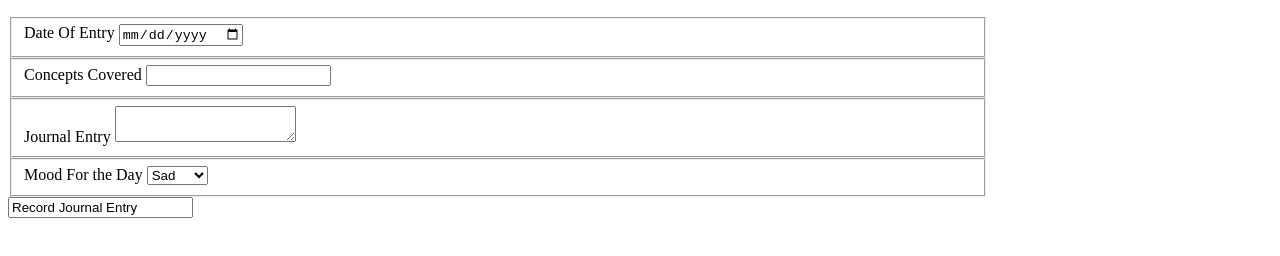
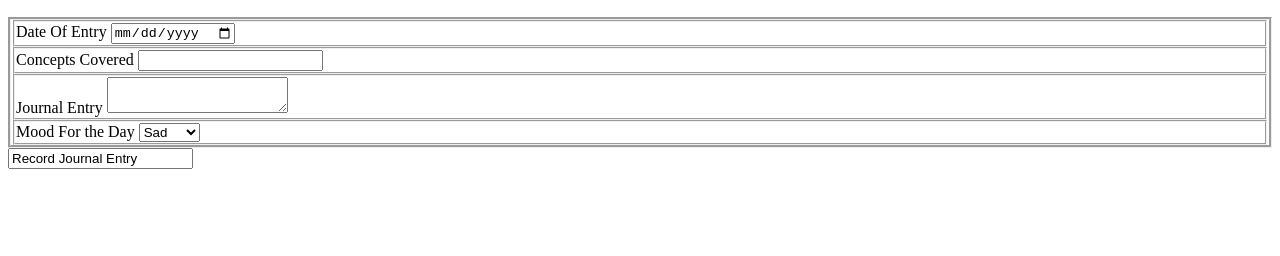
Before and after one commit to Ccourter11/daily-journal, a plain HTML site: page index.html in a window 1280 px wide. Shown: the part 50-306 px from the top of the page. Drawn offline with Linux system fonts and the light colour scheme.

Commit message:
just messing around

```diff
--- a/style/main.css
+++ b/style/main.css
@@ -1,7 +1,11 @@
 form {
   display: flex;
   flex-direction: column;
+  border-style: groove;
 }
+/* fieldset {
+  width: 75%;
+} */
 fieldset {
-  width: 75%;
+  padding: 1px;
 }
```
